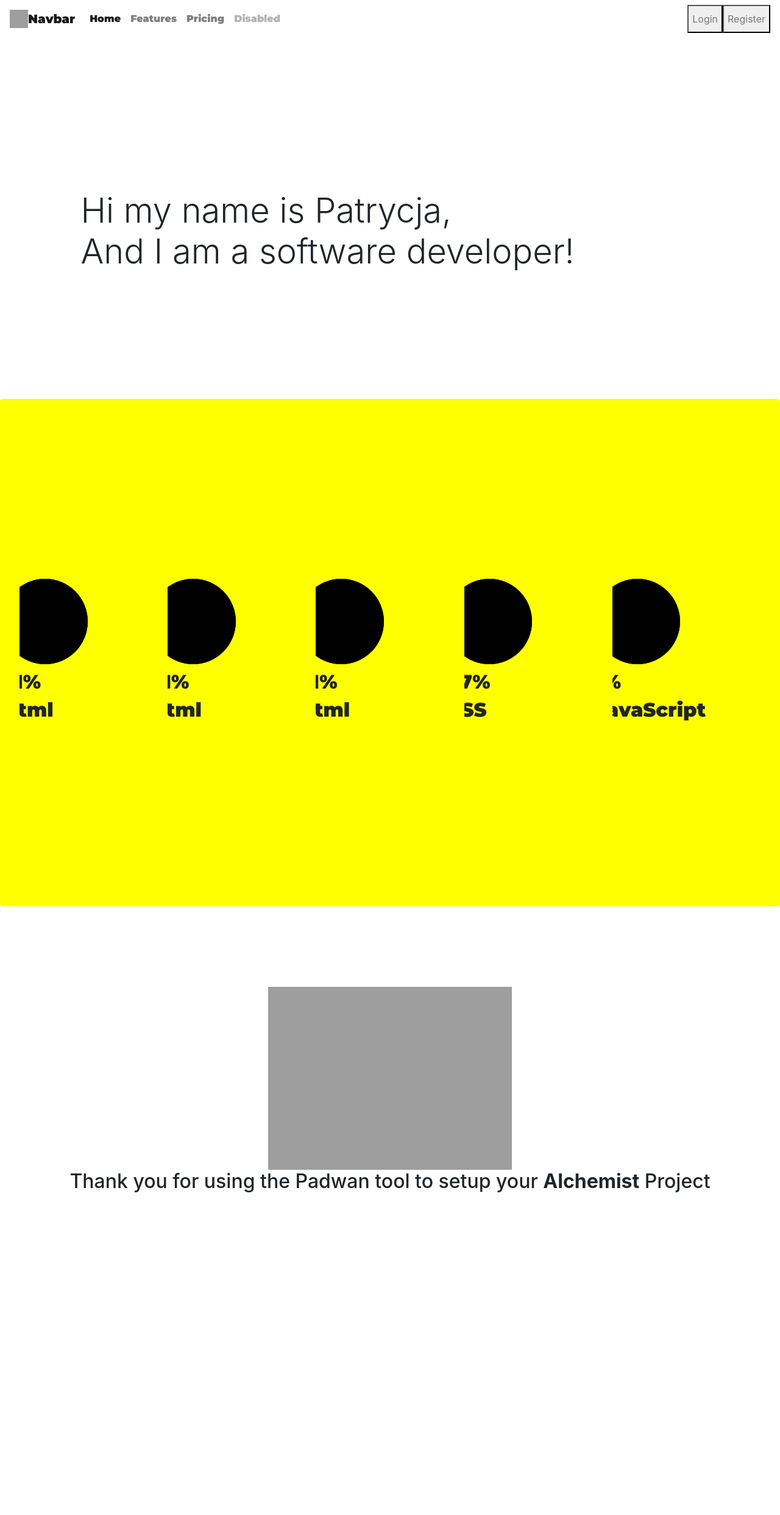
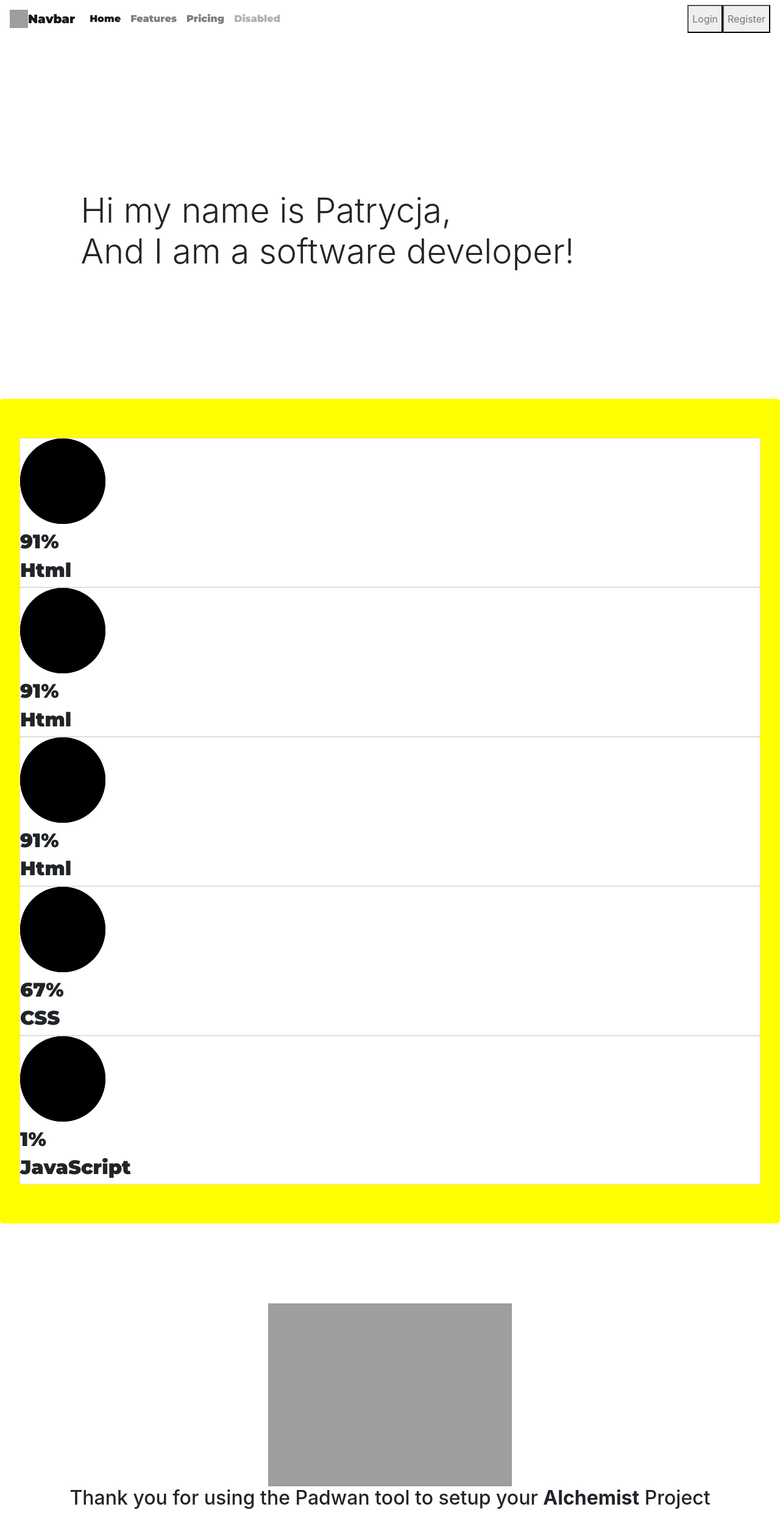
Before and after one commit to Xorast/portfolio, a Flask app: page / in a window 1280 px wide. Shown: the whole page at 61% size. Before the commit the page ends 1955 px from the top, so only its background shows below. Run offline with Flask 2, Linux system fonts and the light colour scheme; some libraries are stand-ins or nearby versions; grey boxes are pictures that could not be loaded.

Commit message:
deleted all styling for circles changing concept

```diff
--- a/static/css/style.css
+++ b/static/css/style.css
@@ -23,51 +23,3 @@ a {
 #skills {
     background-color: yellow;
 }
-
-.circles {
-    /* position: absolute; */
-    display: flex;
-    /* width: 100vw; */
-    height: 88vh;
-    /* top: 6vh; */
-    justify-content: space-around;
-    align-items: center;
-    /* background: #101010; */
-    overflow: hidden;
-    z-index: -100;
-}
-
-.circles .card {
-    /* position: relative; */
-    display: flex;
-    /* width: 250px; */
-    height: 300px;
-    justify-content: center;
-    align-items: center;
-    overflow: hidden;
-    /* background: linear-gradient(0deg, #1b1b1b, #222, #1b1b1b); */
-    border-radius: 4px;
-    -webkit-border-radius: 4px;
-    -moz-border-radius: 4px;
-    -ms-border-radius: 4px;
-    -o-border-radius: 4px;
-    transition: 0.5s;
-    -webkit-transition: 0.5s;
-    -moz-transition: 0.5s;
-    -ms-transition: 0.5s;
-    -o-transition: 0.5s;
-}
-
-.card {
-    position: relative;
-    display: -ms-flexbox;
-    display: flex;
-    -ms-flex-direction: column;
-    flex-direction: column;
-    min-width: 0;
-    word-wrap: break-word;
-    background-color: inherit;
-    background-clip: border-box;
-    border: none;
-    border-radius: .25rem;
-}
```
